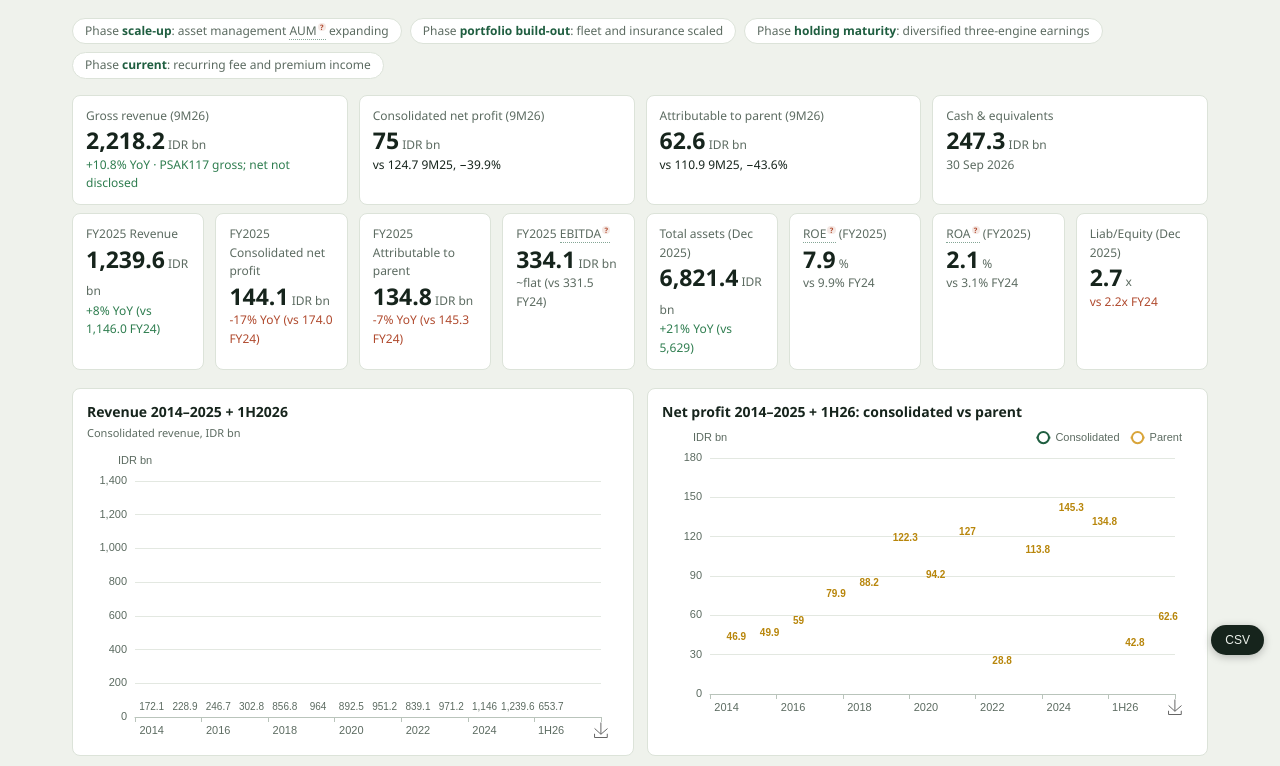
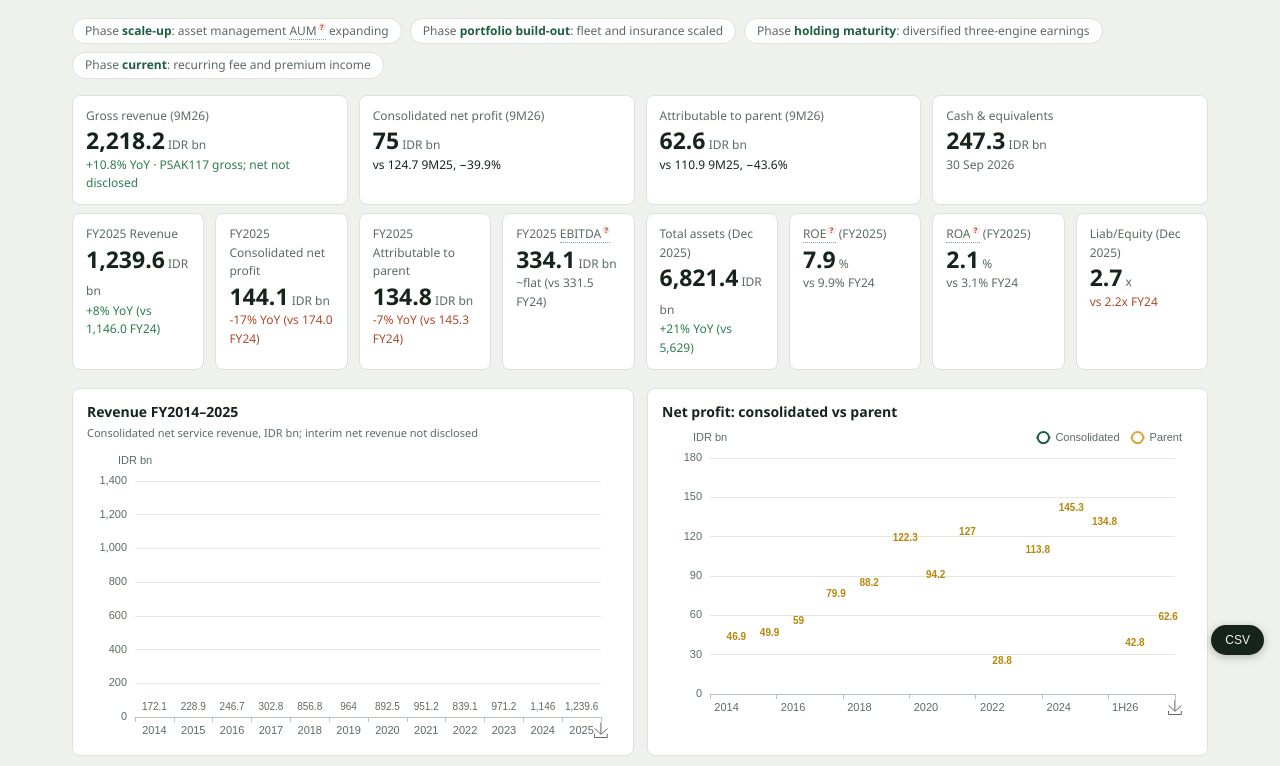
Before and after one commit to PLJKT/BPII, a plain HTML site: page index.html in a window 1280 px wide. Shown: the part 129-895 px from the top of the page. Drawn offline with nearby package versions, Linux system fonts and the light colour scheme.

Commit message:
R80: Overview charts to 9M2026 basis; bar charts full-year only, interim points kept on lines; correct trilingual half-period labels; retain undisclosed 9M segment/EBITDA/margin nulls

```diff
--- a/index.html
+++ b/index.html
@@ -235,7 +235,7 @@ footer a{color:var(--green)}
     <div class="chart-card"><h3 data-i18n="c_o3_t"></h3><div class="sub" data-i18n="c_o3_s"></div><div class="chart" id="o3"></div></div>
     <div class="chart-card"><h3 data-i18n="c_o4_t"></h3><div class="sub" data-i18n="c_o4_s"></div><div class="chart" id="o4"></div></div>
     <div class="chart-card"><h3 data-i18n="c_o6_t"></h3><div class="sub" data-i18n="c_o6_s"></div><div class="chart" id="o6"></div></div>
-<div class="chart-card"><h3>Segment net profit 2014–2025 + 1H26</h3><div class="sub">IDR bn; subsidiary net profit from segment note</div><div class="chart" id="o7"></div></div>
+<div class="chart-card"><h3 data-i18n="c_o7_t"></h3><div class="sub" data-i18n="c_o7_s"></div><div class="chart" id="o7"></div></div>
 
 
   </div>
@@ -420,8 +420,8 @@ en: {
   t_prof:'Profitability',
   prof_h:'Profitability analysis (2014-2025)',
   prof_d:'Profitability ladder of a financial holding group: gross to EBITDA to net margin, returns on equity and assets, and cash conversion across asset management, fleet rental and insurance.',
-  c_p1_t:'Margin trend 2014–2025 + 1H26',
-  c_p1_s:'Pre-tax / net margin / ROE, %.',
+  c_p1_t:'Margin trend FY2014–2025',
+  c_p1_s:'Gross / EBITDA / net margin, %; interim point not annualized.',
   c_p2_t:'ROE vs ROA',
   c_p2_s:'Return on equity vs return on assets, %.',
   c_p3_t:'EBITDA vs net profit',
@@ -435,12 +435,13 @@ en: {
   ph2:'Phase <b>portfolio build-out</b>: fleet and insurance scaled',
   ph3:'Phase <b>holding maturity</b>: diversified three-engine earnings',
   ph4:'Phase <b>current</b>: recurring fee and premium income',
-  c_o1_t:'Revenue 2014–2025 + 1H2026', c_o1_s:'Consolidated revenue, IDR bn',
-  c_o2_t:'Net profit 2014–2025 + 1H26: consolidated vs parent', c_o2_s:'',
-  c_o3_t:'Margins & leverage trend', c_o3_s:'Pre-tax margin / net margin / ROE / Debt-to-equity · 2021 & earlier incl. BPF; from 2022 continuing operations',
-  c_o4_t:'Segment revenue: Asset Management · Fleet · Insurance', c_o4_s:'2021–2025, IDR bn; three operating subsidiaries',
-  c_o5_t:'Segment revenue: AM · Car Rental · Insurance · Consumer Finance (BPF)', c_o5_s:'2014–2025 + 1H2026, IDR bn; BPF disposed after 2021',
-  c_o6_t:'EBITDA 2014–2025 + 1H2026', c_o6_s:'EBITDA trend, IDR bn',
+  c_o1_t:'Revenue FY2014–2025', c_o1_s:'Consolidated net service revenue, IDR bn; interim net revenue not disclosed',
+  c_o2_t:'Net profit: consolidated vs parent', c_o2_s:'FY2014–2025 plus 1H26 and 9M26 interim points',
+  c_o3_t:'Margins & leverage trend', c_o3_s:'Gross margin / net margin / ROE / D/E · interim ratios not annualized; 2021 & earlier incl. BPF',
+  c_o4_t:'Segment revenue: Asset Management · Fleet · Insurance', c_o4_s:'FY2021–2025, IDR bn; interim segment split not disclosed',
+  c_o5_t:'Segment revenue: AM · Car Rental · Insurance · Consumer Finance (BPF)', c_o5_s:'2014–2025, IDR bn; BPF disposed after 2021',
+  c_o6_t:'EBITDA FY2014–2025', c_o6_s:'EBITDA trend, IDR bn; interim D&A not disclosed',
+  c_o7_t:'Segment net profit 2014–2025', c_o7_s:'IDR bn; subsidiary net profit from segment note; interim split not disclosed',
   c_f24_1_t:'Revenue mix (FY2024)', c_f24_1_s:'Asset management / Fleet rental / Insurance',
   c_f24_2_t:'P&L snapshot (FY2024)', c_f24_2_s:'Revenue · EBITDA · NP cons. · NP parent (IDR bn)',
   c_f24_3_t:'Balance sheet (31 Dec 2024)', c_f24_3_s:'Assets · Liabilities · Equity (IDR bn)',
@@ -528,8 +529,8 @@ id: {
   t_prof:'Profitabilitas',
   prof_h:'Analisis profitabilitas (2014-2025)',
   prof_d:'Tangga profitabilitas grup usaha keuangan: margin kotor, EBITDA, bersih; imbal hasil ekuitas/aset; dan konversi kas lintas manajemen investasi, sewa armada dan asuransi.',
-  c_p1_t:'Tren margin 2014–2025 + 1H26',
-  c_p1_s:'Margin kotor / EBITDA / bersih, %.',
+  c_p1_t:'Tren margin FY2014–2025',
+  c_p1_s:'Margin kotor / EBITDA / bersih, %; titik interim tidak annualisasi.',
   c_p2_t:'ROE vs ROA',
   c_p2_s:'Imbal hasil ekuitas vs aset, %.',
   c_p3_t:'EBITDA vs laba bersih',
@@ -543,12 +544,13 @@ id: {
   ph2:'Fase <b>bangun portofolio</b>: armada & asuransi berkembang',
   ph3:'Fase <b>grup matang</b>: laba tiga mesin terdiversifikasi',
   ph4:'Fase <b>kini</b>: pendapatan fee & premium berulang',
-  c_o1_t:'Pendapatan 2014–2025 + 1H2026', c_o1_s:'Pendapatan konsolidasi, Rp miliar',
-  c_o2_t:'Laba bersih: konsolidasi vs entitas induk', c_o2_s:'',
-  c_o3_t:'Tren margin & leverage', c_o3_s:'Margin kotor / margin bersih / ROE / Utang÷Ekuitas',
-  c_o4_t:'Pendapatan segmen: Manajemen Investasi · Sewa Kendaraan · Asuransi', c_o4_s:'2021–2025, Rp miliar; tiga anak usaha',
-  c_o5_t:'Pendapatan segmen: AM · Armada · Asuransi · Pembiayaan Konsumen (BPF)', c_o5_s:'2014–2025 + 1H2026, Rp miliar; BPF dilepas setelah 2021',
-  c_o6_t:'EBITDA 2014–2025 + 1H2026', c_o6_s:'Tren EBITDA, Rp miliar',
+  c_o1_t:'Pendapatan FY2014–2025', c_o1_s:'Pendapatan layanan bersih konsolidasi, Rp miliar; neto interim tidak diungkap',
+  c_o2_t:'Laba bersih: konsolidasi vs entitas induk', c_o2_s:'FY2014–2025 plus titik interim 1H26 & 9M26',
+  c_o3_t:'Tren margin & leverage', c_o3_s:'Margin kotor / margin bersih / ROE / Utang÷Ekuitas · rasio interim tidak annualisasi',
+  c_o4_t:'Pendapatan segmen: Manajemen Investasi · Sewa Kendaraan · Asuransi', c_o4_s:'FY2021–2025, Rp miliar; rincian segmen interim tidak diungkap',
+  c_o5_t:'Pendapatan segmen: AM · Armada · Asuransi · Pembiayaan Konsumen (BPF)', c_o5_s:'2014–2025, Rp miliar; BPF dilepas setelah 2021',
+  c_o6_t:'EBITDA FY2014–2025', c_o6_s:'Tren EBITDA, Rp miliar; D&A interim tidak diungkap',
+  c_o7_t:'Laba bersih segmen 2014–2025', c_o7_s:'Rp miliar; laba bersih anak usaha dari catatan segmen; rincian interim tidak diungkap',
   c_f24_1_t:'Komposisi pendapatan (FY2024)', c_f24_1_s:'Manajemen investasi / Sewa armada / Asuransi',
   c_f24_2_t:'Ringkasan L/R (FY2024)', c_f24_2_s:'Pendapatan · EBITDA · Laba kons. · Laba induk (Rp miliar)',
   c_f24_3_t:'Neraca (31 Des 2024)', c_f24_3_s:'Aset · Liabilitas · Ekuitas (Rp miliar)',
@@ -636,8 +638,8 @@ zh: {
   t_prof:'盈利能力',
   prof_h:'盈利能力分析 (2014-2025)',
   prof_d:'金融控股集团的盈利阶梯：毛利、EBITDA、净利率，股东/资产回报率与现金转化，覆盖资产管理、车队租赁与保险。',
-  c_p1_t:'利润率趋势 2014–2025 + 1H26',
-  c_p1_s:'税前 / 净利率，%。',
+  c_p1_t:'利润率趋势（FY2014–2025）',
+  c_p1_s:'毛利率 / EBITDA 率 / 净利率，%；中期点未年化。',
   c_p2_t:'ROE 与 ROA',
   c_p2_s:'净资产收益率 vs 总资产收益率，%。',
   c_p3_t:'EBITDA 与净利润',
@@ -651,12 +653,13 @@ zh: {
   ph2:'阶段 <b>组合构建</b>：车队与保险放量',
   ph3:'阶段 <b>控股成熟</b>：三引擎盈利多元化',
   ph4:'阶段 <b>当前</b>：经常性费用与保费收入',
-  c_o1_t:'营收（2014–2025）', c_o1_s:'合并收入，十亿盾',
-  c_o2_t:'净利润 2014–2025 + 1H26：合并 vs 归母', c_o2_s:'',
-  c_o3_t:'利润率与杠杆趋势', c_o3_s:'毛利率 / 净利率 / ROE / 负债÷权益',
-  c_o4_t:'分部收入：资产管理 · 车队 · 保险', c_o4_s:'2021–2025，十亿盾；三家运营子公司',
-  c_o5_t:'分部收入：资管 · 车队租赁 · 保险 · 消费金融 (BPF)', c_o5_s:'2014–2025 + 1H2026, 十亿盾; BPF 2021 后已处置',
-  c_o6_t:'EBITDA（2014–2025）', c_o6_s:'EBITDA 趋势，十亿盾',
+  c_o1_t:'收入（FY2014–2025）', c_o1_s:'合并净服务收入，十亿盾；中期净收入未披露',
+  c_o2_t:'净利润：合并 vs 归母', c_o2_s:'FY2014–2025，另列 1H26、9M26 中期点',
+  c_o3_t:'利润率与杠杆趋势', c_o3_s:'毛利率 / 净利率 / ROE / 负债权益比 · 中期比率未年化',
+  c_o4_t:'分部收入：资产管理 · 车队 · 保险', c_o4_s:'FY2021–2025，十亿盾；中期分部拆分未披露',
+  c_o5_t:'分部收入：资管 · 车队租赁 · 保险 · 消费金融 (BPF)', c_o5_s:'2014–2025, 十亿盾; BPF 2021 后已处置',
+  c_o6_t:'EBITDA（FY2014–2025）', c_o6_s:'EBITDA 趋势，十亿盾；中期折旧摊销未披露',
+  c_o7_t:'分部净利润（2014–2025）', c_o7_s:'十亿盾；来自分部附注的子公司净利润；中期拆分未披露',
   c_f24_1_t:'收入构成（FY2024）', c_f24_1_s:'资产管理 / 车队租赁 / 保险',
   c_f24_2_t:'损益概览（FY2024）', c_f24_2_s:'营收 · EBITDA · 合并净利 · 归母净利（十亿盾）',
   c_f24_3_t:'资产负债表（2024-12-31）', c_f24_3_s:'总资产 · 总负债 · 总权益（十亿盾）',
@@ -791,19 +794,23 @@ function baseX(cats){ return {type:'category', data:cats, axisLabel:{color:AX.co
 function baseY(name){ return {type:'value', name:name, nameTextStyle:{color:AX.color, fontSize:11}, axisLabel:{color:AX.color, fontSize:11}, splitLine:SPLIT}; }
 function lblFmt(){ return function(p){ return fmtN(p.value); }; }
 function legendT(){ return {top:2, right:6, textStyle:{color:AX.color, fontSize:11}, itemWidth:14}; }
+/* Bar charts compare full-year periods only; interim labels (1H26, 9M26) are half/partial
+   periods and must not be plotted beside full-year bars. Line charts (o2/o3) keep them as trend points. */
+function fyIndices(){ var out=[]; for(var i=0;i<AN.years.length;i++){ if(/^\d{4}$/.test(AN.years[i])) out.push(i); } return out; }
+function pickFY(arr){ var fi=fyIndices(); return fi.map(function(i){ return arr[i]; }); }
 
 function num(s){ var n = Number(String(s).replace(/,/g, '.')); return isNaN(n) ? 0 : n; }
 function buildOpt(id){
   var U = CT('unit');
   if (id === 'o1') {
-    var d = AN.revenue;
+    var cats1 = pickFY(AN.years), d = pickFY(AN.revenue);
     var tt = {trigger:'axis', confine:true, formatter:function(ps){
-      var i = ps[0].dataIndex, s = '<b>' + AN.years[i] + '</b><br/>';
-      s += CT('rev') + ': ' + fmtN(d[i]) + ' ' + U;
+      var i = ps[0].dataIndex, s = '<b>' + cats1[i] + '</b><br/>';
+      s += CT('revL') + ': ' + fmtN(d[i]) + ' ' + U;
       if (i > 0 && d[i-1]) { var y = (d[i]/d[i-1]-1)*100; s += '<br/>YoY: ' + (y>=0?'+':'') + y.toFixed(1) + '%'; }
       return s;
     }};
-    return {tooltip:tt, grid:baseGrid(), xAxis:baseX(AN.years), yAxis:baseY(U),
+    return {tooltip:tt, grid:baseGrid(), xAxis:baseX(cats1), yAxis:baseY(U),
       series:[{type:'bar', data:d, itemStyle:{color:C.green, borderRadius:[3,3,0,0]}, label:{show:true, position:'top', fontSize:10, color:'#5C6B61', formatter:lblFmt()}, barMaxWidth:26}]};
   }
   if (id === 'o2') {
@@ -852,6 +859,7 @@ function buildOpt(id){
         {name:CT('de'), type:'line', data:AN.de, smooth:true, symbolSize:5, lineStyle:{width:2, color:C.red}, itemStyle:{color:C.red}}]};
   }
   if (id === 'o4') {
+    var cats4 = pickFY(AN.years), sk4 = FY.segStack;
     return {
       tooltip:{trigger:'axis', axisPointer:{type:'shadow'}, formatter:function(params){
         var total=0; params.forEach(function(p){ if(p.value!=null && p.value>0) total+=p.value; });
@@ -859,12 +867,12 @@ function buildOpt(id){
         params.forEach(function(p){ if(p.value!=null){ var pct=total>0?(p.value/total*100).toFixed(1):'-'; s+=p.marker+p.seriesName+': '+fmtN(p.value)+' '+U+' ('+pct+'%)<br/>'; } });
         return s;
       }},
-      legend:legendT(), grid:baseGrid(), xAxis:baseX(AN.years), yAxis:baseY(U),
+      legend:legendT(), grid:baseGrid(), xAxis:baseX(cats4), yAxis:baseY(U),
       series:[
-        {name:CT('amSeg'), type:'bar', stack:'s', data:FY.segStack.am, itemStyle:{color:C.green}, barMaxWidth:40},
-        {name:CT('leaseSeg'), type:'bar', stack:'s', data:FY.segStack.lease, itemStyle:{color:C.blue}, barMaxWidth:40},
-        {name:CT('insSeg'), type:'bar', stack:'s', data:FY.segStack.ins, itemStyle:{color:C.amber}, barMaxWidth:40},
-        {name:CT('cfSeg'), type:'bar', stack:'s', data:FY.segStack.cf, itemStyle:{color:C.red}, barMaxWidth:40}]};
+        {name:CT('amSeg'), type:'bar', stack:'s', data:pickFY(sk4.am), itemStyle:{color:C.green}, barMaxWidth:40},
+        {name:CT('leaseSeg'), type:'bar', stack:'s', data:pickFY(sk4.lease), itemStyle:{color:C.blue}, barMaxWidth:40},
+        {name:CT('insSeg'), type:'bar', stack:'s', data:pickFY(sk4.ins), itemStyle:{color:C.amber}, barMaxWidth:40},
+        {name:CT('cfSeg'), type:'bar', stack:'s', data:pickFY(sk4.cf), itemStyle:{color:C.red}, barMaxWidth:40}]};
   }
   if (id === 'o6') {
     var cats = [], vals = [], d3 = AN.ebitda;
@@ -873,6 +881,7 @@ function buildOpt(id){
       series:[{type:'bar', data:vals, itemStyle:{color:C.green2, borderRadius:[3,3,0,0]}, label:{show:true, position:'top', fontSize:10, color:'#5C6B61', formatter:lblFmt()}, barMaxWidth:40}]};
   }
   if (id === 'o7') {
+    var cats7 = pickFY(AN.years), sk7 = FY.segStack;
     return {
       tooltip:{trigger:'axis', axisPointer:{type:'shadow'}, formatter:function(params){
         var total=0; params.forEach(function(p){ if(p.value!=null && p.value>0) total+=p.value; });
@@ -880,12 +889,12 @@ function buildOpt(id){
         params.forEach(function(p){ if(p.value!=null){ var pct=total>0?(p.value/total*100).toFixed(1):'-'; s+=p.marker+p.seriesName+': '+fmtN(p.value)+' '+U+' ('+pct+'%)<br/>'; } });
         return s;
       }},
-      legend:legendT(), grid:baseGrid(), xAxis:baseX(AN.years), yAxis:baseY(U),
+      legend:legendT(), grid:baseGrid(), xAxis:baseX(cats7), yAxis:baseY(U),
       series:[
-        {name:CT('amSeg'), type:'bar', stack:'np', data:FY.segStack.npAm, itemStyle:{color:C.green}, barMaxWidth:40},
-        {name:CT('leaseSeg'), type:'bar', stack:'np', data:FY.segStack.npLease, itemStyle:{color:C.blue}, barMaxWidth:40},
-        {name:CT('insSeg'), type:'bar', stack:'np', data:FY.segStack.npIns, itemStyle:{color:C.amber}, barMaxWidth:40},
-        {name:CT('cfSeg'), type:'bar', stack:'np', data:FY.segStack.npCf, itemStyle:{color:C.red}, barMaxWidth:40}
+        {name:CT('amSeg'), type:'bar', stack:'np', data:pickFY(sk7.npAm), itemStyle:{color:C.green}, barMaxWidth:40},
+        {name:CT('leaseSeg'), type:'bar', stack:'np', data:pickFY(sk7.npLease), itemStyle:{color:C.blue}, barMaxWidth:40},
+        {name:CT('insSeg'), type:'bar', stack:'np', data:pickFY(sk7.npIns), itemStyle:{color:C.amber}, barMaxWidth:40},
+        {name:CT('cfSeg'), type:'bar', stack:'np', data:pickFY(sk7.npCf), itemStyle:{color:C.red}, barMaxWidth:40}
       ]};
   }
   if (id === 'p-1') {
```
Also changed, not shown: 2 other files.
